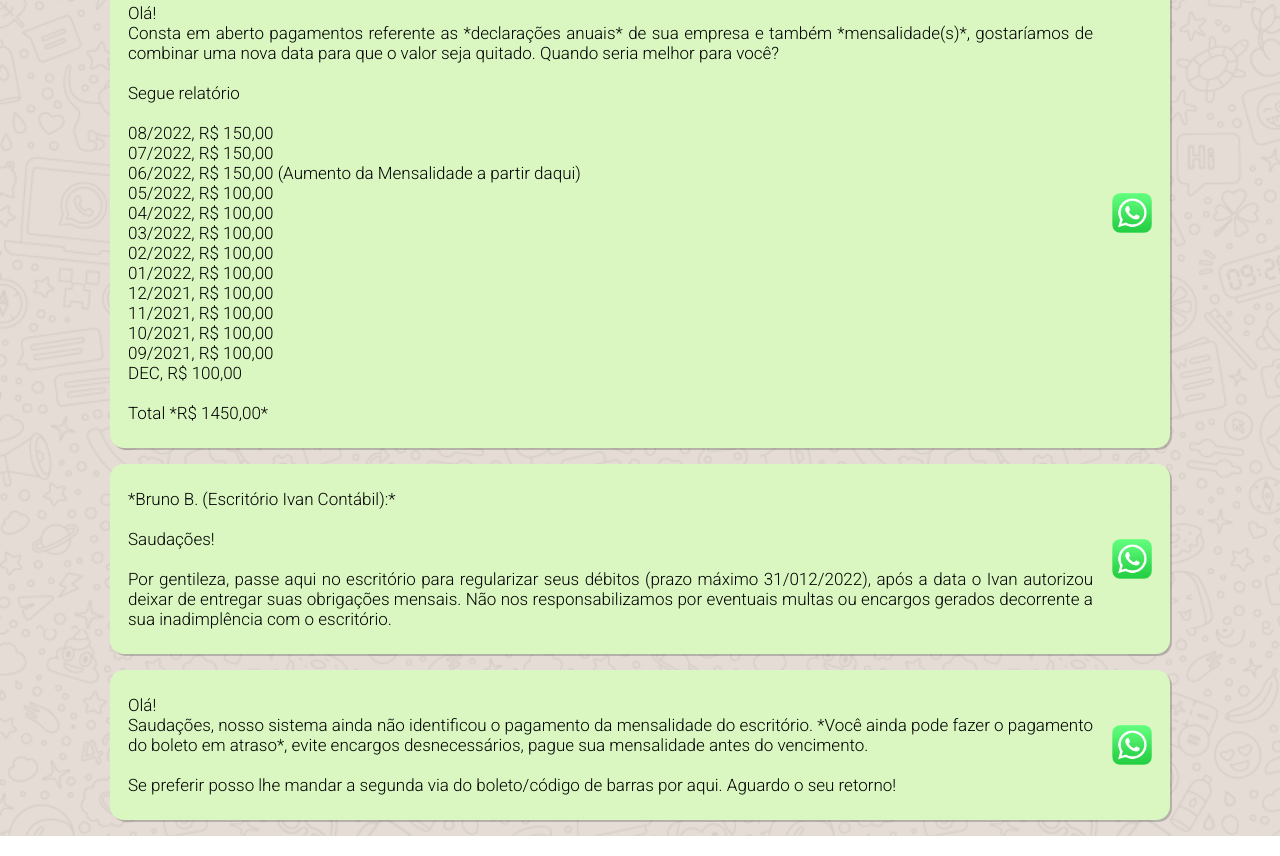
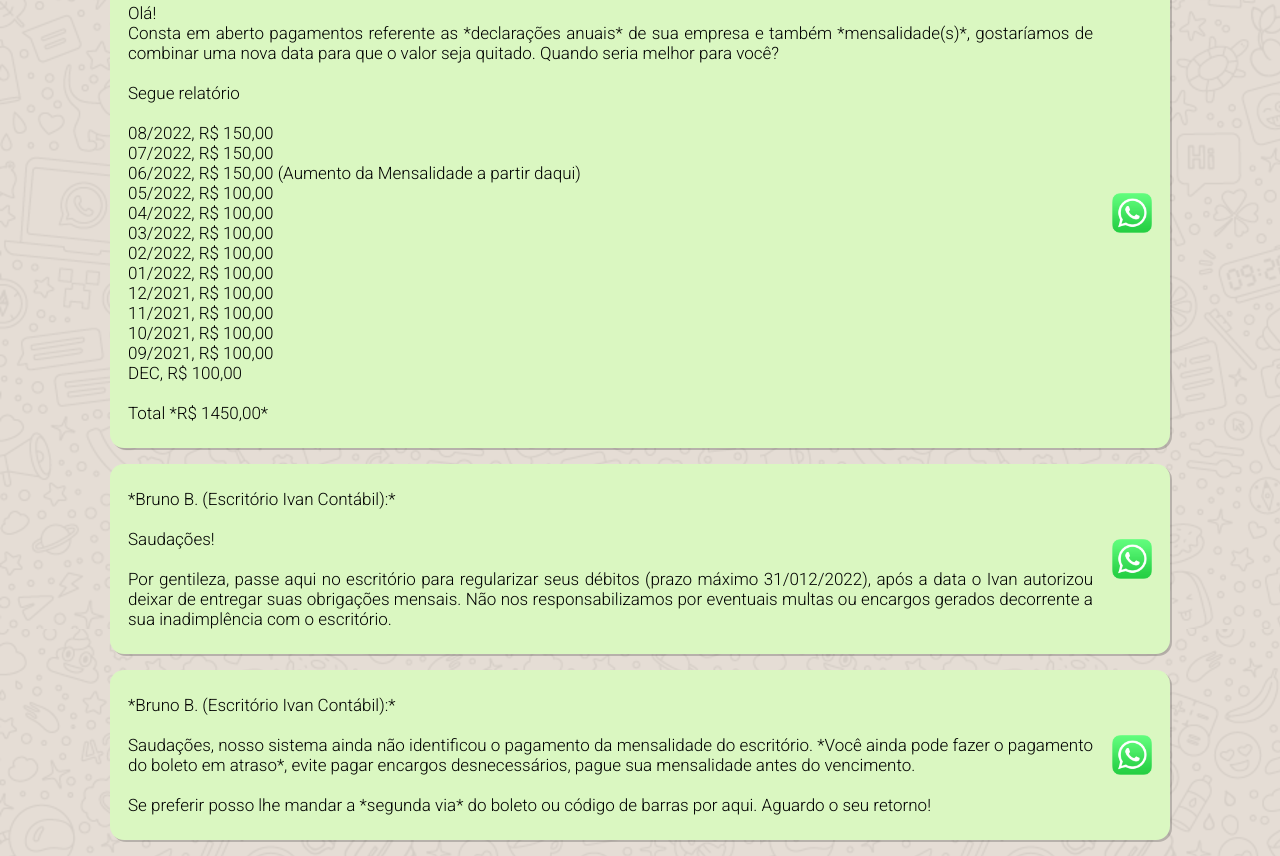
Before and after one commit to Carecsnay/Instant-Zap, a plain HTML site: page pages/003.html in a window 1280 px wide. Shown: the part 767-1623 px from the top of the page. Drawn offline with Linux system fonts and the light colour scheme.

Commit message:
New phrase

```diff
--- a/pages/003.html
+++ b/pages/003.html
@@ -116,10 +116,10 @@
 
     <div onclick="sendToWhatsapp(this)">
         <p>
-            Olá!<br>
-            Saudações, nosso sistema ainda não identificou o pagamento da mensalidade do escritório. *Você ainda pode fazer o pagamento do boleto em atraso*, evite encargos desnecessários, pague sua mensalidade antes do vencimento. <br><br>
+            *Bruno B. (Escritório Ivan Contábil):* <br><br>
+            Saudações, nosso sistema ainda não identificou o pagamento da mensalidade do escritório. *Você ainda pode fazer o pagamento do boleto em atraso*, evite pagar encargos desnecessários, pague sua mensalidade antes do vencimento. <br><br>
 
-            Se preferir posso lhe mandar a segunda via do boleto/código de barras por aqui. Aguardo o seu retorno!
+            Se preferir posso lhe mandar a *segunda via* do boleto ou código de barras por aqui. Aguardo o seu retorno!
         </p>
         <img src="../src/images/logo.jpg">
     </div>
```
